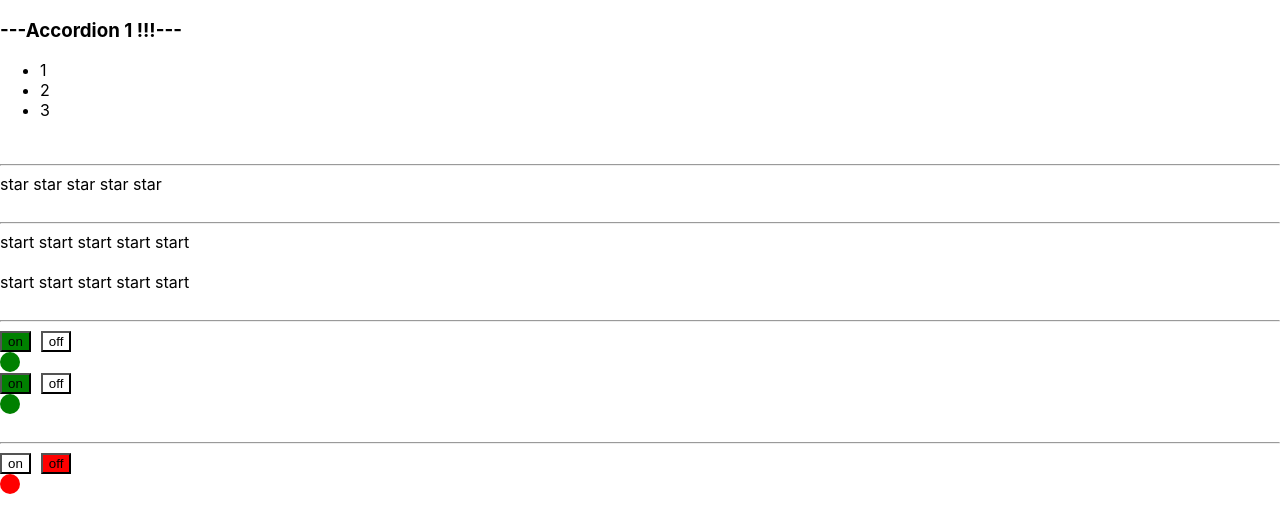
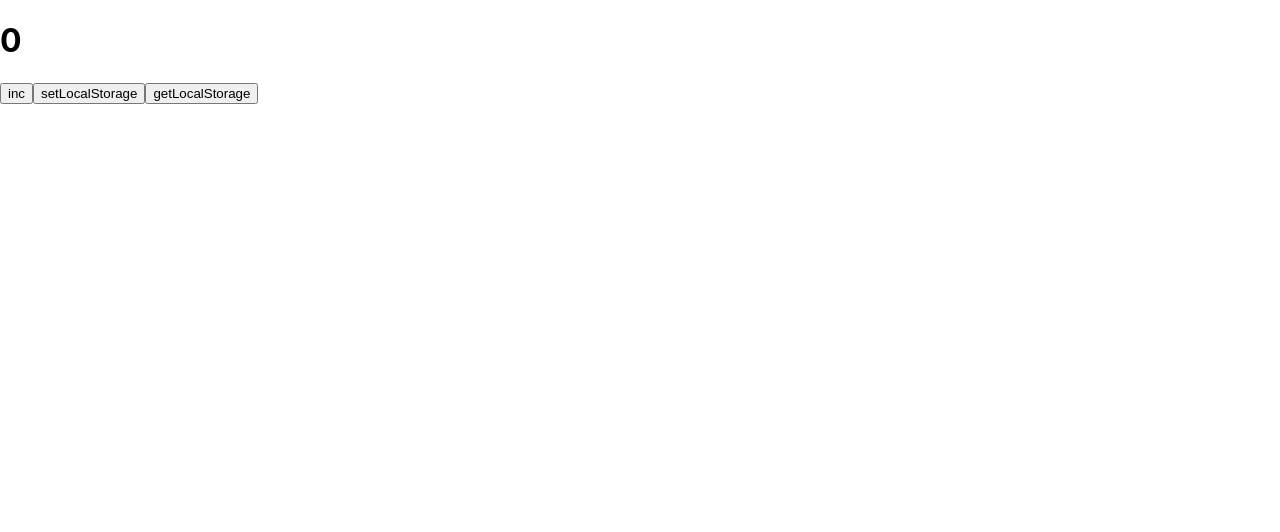
Before and after one commit to Alekseyfgl/react-ts-i, a React (Create React App) app: page / in a window 1280 px wide. Shown: the top 532 px of the page. Built offline with nearby package versions, Linux system fonts and the light colour scheme.

Commit message:
use local storage in react

```diff
--- a/src/App.tsx
+++ b/src/App.tsx
@@ -1,53 +1,47 @@
-import React, {useState} from 'react';
+import React, {useEffect, useState} from 'react';
 import './App.css';
-import {Accordion} from './components/acccordion/Accordion';
-import {Rating} from './components/rating/Rating';
-import {UncontrollOnOff} from './components/UncontrollOnOff/UncontrollOnOff';
-import {UncontrollRating} from './components/UncontrollRating/UncontrollRating';
-import {OnOff} from "./components/OnOff/OnOff";
+
 
 function App() {
 
-    const [ratingValue, setRatingValue] = useState<number>(0);
-    const [accordionCollapsed, setAccordionCollapsed] = useState<boolean>(false);
-    const [on, setOn] = useState(false);
+    const [value, setValue] = useState(0);
+
+    useEffect(() => {
+        getLocalStorageHandler()
+    }, []);
+
+
+    useEffect(() => {
+        setLocalStorageHandler()
+    }, [value]);
+
+
+
+
+    const onclickIncHandler = () => {
+        setValue(value + 1);
+    }
+    const setLocalStorageHandler = () => {
+        localStorage.setItem('counter', JSON.stringify(value))
+    }
+    const getLocalStorageHandler = () => {
+        const valueJSON: string | null = localStorage.getItem('counter');
+        if (valueJSON) {
+            const value = JSON.parse(localStorage.getItem('counter')!)
+            setValue(value)
+        }
+
+    }
+
     return (
         <div>
-
-            <Accordion title={'Accordion 1'} collapsed={accordionCollapsed}
-                       setAccordionCollapsed={() => setAccordionCollapsed(!accordionCollapsed)}/>
-            {/*<Accordion title={'Accordion 2'} collapsed={true}/>*/}
-            <br/>
-            <hr/>
-
-            <Rating value={ratingValue} onClick={setRatingValue}/>
-            <br/>
-            <hr/>
-
-            <UncontrollRating/>
-            <br/>
-            <UncontrollRating/>
-
-
-            <br/>
-            <hr/>
-            <UncontrollOnOff/>
-            <UncontrollOnOff/>
-
-            <br/>
-            <hr/>
-
-            <OnOff on={on} setOn={(on) => setOn(on)}/>
+            <h1>{value}</h1>
+            <button onClick={onclickIncHandler}>inc</button>
+            <button onClick={setLocalStorageHandler}>setLocalStorage</button>
+            <button onClick={getLocalStorageHandler}>getLocalStorage</button>
         </div>
     );
 }
 
-type AppTitlePropsType = {
-    title: string
-}
-
-function AppTitle(props: AppTitlePropsType) {
-    return <>{props.title}</>
-}
 
 export default App;
--- a/src/components/OnOff/OnOff.tsx
+++ /dev/null
@@ -1,32 +0,0 @@
-import {FC, useState} from "react";
-
-type OnOffPopsType = {
-    on: boolean
-    setOn: (on: boolean) => void
-}
-export const OnOff: FC<OnOffPopsType> = (props) => {
-
-
-    const onClickOnfHandler = () => {
-        props.setOn(true)
-    }
-    const onClickOffHandler = () => {
-        props.setOn(false)
-    }
-    const indicatorStyle = {
-        borderRadius: '50%',
-        height: '20px',
-        width: '20px',
-        backgroundColor: props.on ? 'green' : 'red',
-    }
-    const onStyle = {backgroundColor: props.on ? 'green' : 'white', marginRight: '10px'}
-    const offStyle = {backgroundColor: props.on ? 'white' : 'red'}
-    return (
-        <div>
-
-            <button onClick={onClickOnfHandler} style={onStyle}>on</button>
-            <button onClick={onClickOffHandler} style={offStyle}>off</button>
-            <div style={indicatorStyle}></div>
-        </div>
-    );
-}
--- a/src/components/UncontrollOnOff/UncontrollOnOff.tsx
+++ /dev/null
@@ -1,31 +0,0 @@
-import {useState} from 'react';
-
-
-export const UncontrollOnOff = () => {
-
-    const [onOff, setOnOff] = useState<boolean>(true);
-
-    console.log(onOff)
-    const onClickOnfHandler = () => {
-        setOnOff(true)
-    }
-    const onClickOffHandler = () => {
-        setOnOff(false)
-    }
-    const indicatorStyle = {
-        borderRadius: '50%',
-        height: '20px',
-        width: '20px',
-        backgroundColor: onOff ? 'green' : 'red',
-    }
-    const onStyle = {backgroundColor: onOff ? 'green' : 'white', marginRight: '10px'}
-    const offStyle = {backgroundColor: onOff ? 'white' : 'red'}
-    return (
-        <div>
-
-            <button onClick={onClickOnfHandler} style={onStyle}>on</button>
-            <button onClick={onClickOffHandler} style={offStyle}>off</button>
-            <div style={indicatorStyle}></div>
-        </div>
-    );
-}
--- a/src/components/UncontrollRating/UncontrollRating.tsx
+++ /dev/null
@@ -1,32 +0,0 @@
-import React, {useState} from 'react';
-
-
-export function UncontrollRating() {
-
-    const [start, setStart] = useState<number>(0);
-
-
-    return (
-
-        <div>
-            <Starr value={1} selected={start >= 1} setStart={() => setStart(1)}/>
-            <Starr value={2} selected={start >= 2} setStart={() => setStart(2)}/>
-            <Starr value={3} selected={start >= 3} setStart={() => setStart(3)}/>
-            <Starr value={4} selected={start >= 4} setStart={() => setStart(4)}/>
-            <Starr value={5} selected={start >= 5} setStart={() => setStart(5)}/>
-        </div>
-    )
-
-
-}
-
-type StartPropsType = {
-    value: number
-    selected: boolean
-    setStart: (value: number) => void
-}
-
-
-function Starr(props: StartPropsType) {
-    return <span onClick={() => props.setStart(props.value)}> {props.selected ? <b>star</b> : 'start'} </span>
-}
--- a/src/components/acccordion/Accordion.tsx
+++ /dev/null
@@ -1,39 +0,0 @@
-import React from 'react';
-
-type AccordionPropsType = {
-    title: string
-    collapsed: boolean
-    setAccordionCollapsed: () => void
-}
-
-export function Accordion(props: AccordionPropsType) {
-
-    return (
-        <div>
-            <AccordionTitle titleValue={props.title} onClick={props.setAccordionCollapsed} collapsed={props.collapsed}/>
-            {!props.collapsed && <AccordionBody/>}
-        </div>
-
-    )
-}
-
-type AccordionTitlePropsType = {
-    titleValue: string
-    collapsed: boolean
-    onClick: () => void
-}
-
-function AccordionTitle(props: AccordionTitlePropsType) {
-    return <h3 onClick={props.onClick}>---{props.titleValue} !!!---</h3>
-}
-
-function AccordionBody() {
-    return (
-        <ul>
-            <li>1</li>
-            <li>2</li>
-            <li>3</li>
-        </ul>
-    )
-
-}
--- a/src/components/rating/Rating.tsx
+++ /dev/null
@@ -1,31 +0,0 @@
-import React from 'react';
-
-type RatingPropsType = {
-    value: number
-    onClick: (value: number) => void
-}
-
-export function Rating(props: RatingPropsType) {
-
-    return (
-        <div>
-            <Star selected={props.value >= 1} onClick={props.onClick} value={1}/>
-            <Star selected={props.value >= 2} onClick={props.onClick} value={2}/>
-            <Star selected={props.value >= 3} onClick={props.onClick} value={3}/>
-            <Star selected={props.value >= 4} onClick={props.onClick} value={4}/>
-            <Star selected={props.value >= 5} onClick={props.onClick} value={5}/>
-        </div>
-    )
-
-}
-
-type StartPropsType = {
-    selected: boolean
-    value: number
-    onClick: (value: number) => void
-}
-
-function Star(props: StartPropsType) {
-    return <span onClick={() => props.onClick(props.value)}> {props.selected ? <b> start </b> : 'star'} </span>
-
-}
```
